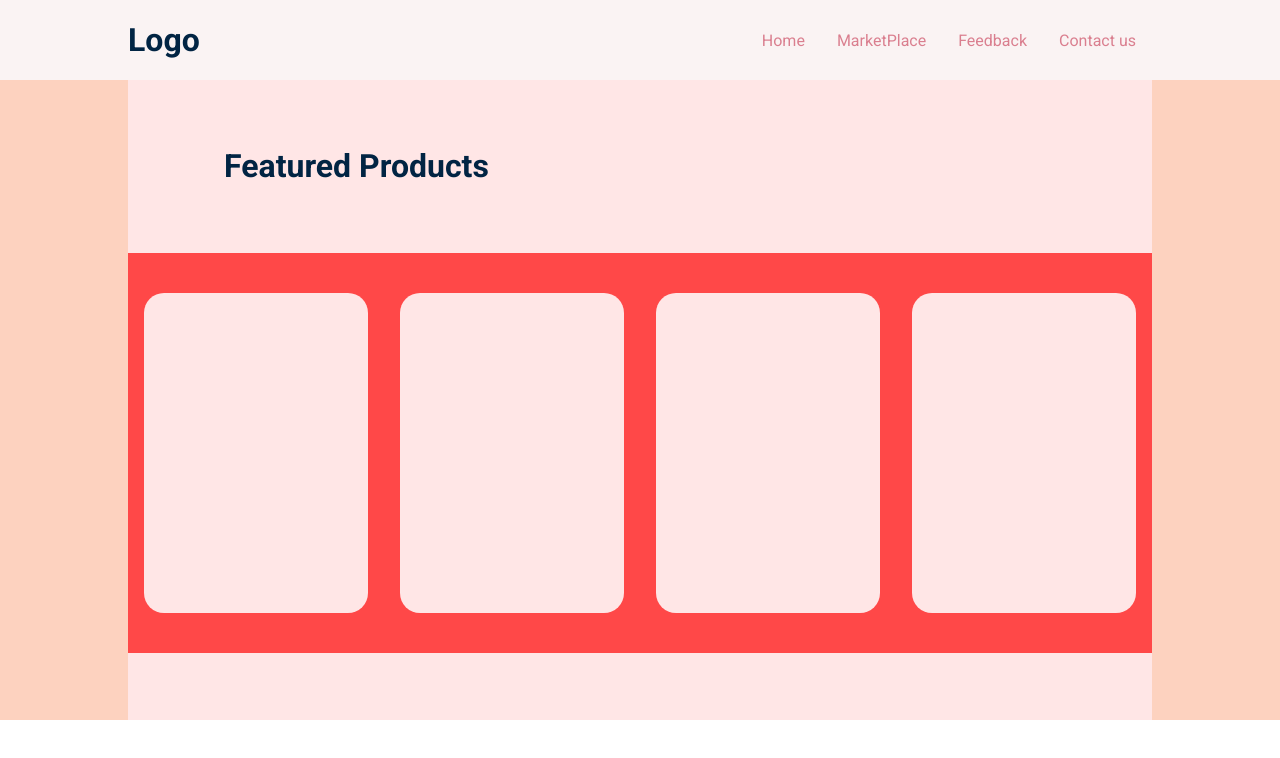
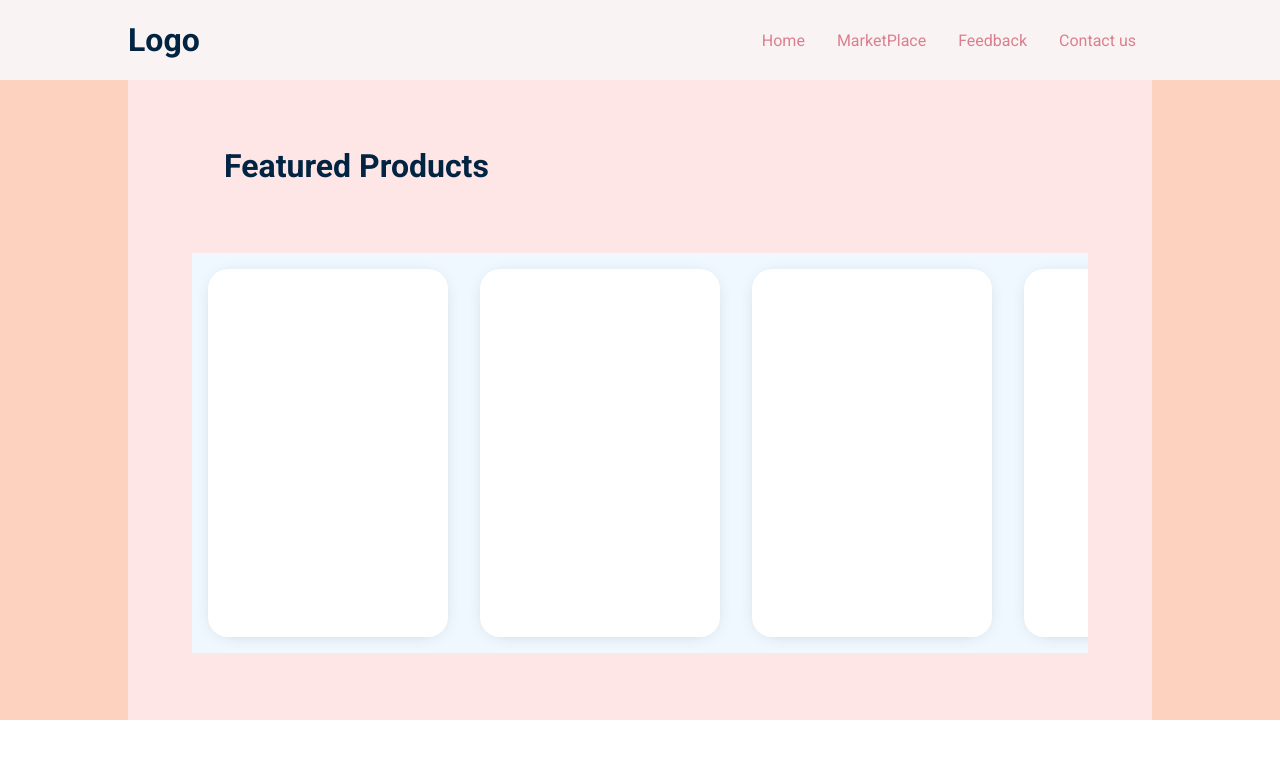
Before and after one commit to gvirus21/veg-heaven, a React (Create React App) app: page / in a window 1280 px wide. Shown: the top 758 px of the page. Built offline with nearby package versions, Linux system fonts and the light colour scheme.

Commit message:
Added horizontal scrollable product cards

```diff
--- a/src/App.css
+++ b/src/App.css
@@ -66,19 +66,29 @@
 
 .ProductContainer {
   height: 25em;
-  max-width: 80vw;
-  background-color: #ff4848;
-  justify-content: center;
-  align-items: center;
+  width: 70vw;
+  margin: 0 auto;
+  background-color: aliceblue;
+  overflow-x: scroll;
+  overflow-y: hidden;
   display: flex;
+  justify-content: flex-start;
+}
+.ProductContainer::-webkit-scrollbar {
+  display: none;
 }
 
 .productCard {
-  height: 20em;
-  width: 15em;
+  min-height: 20em;
+  min-width: 15em;
+  margin: 1em;
+  background-color: #fff;
+  box-shadow: 0px 2px 20px -10px rgba(0, 0, 0, 0.3);
   border-radius: 20px;
-  background-color: #ffe6e6;
-  margin: 1em;
+  display: flex;
+  flex-direction: column;
+  justify-content: center;
+  align-items: center;
 }
 
 * {
--- a/src/scss/HeroSection/HeroSection.scss
+++ b/src/scss/HeroSection/HeroSection.scss
@@ -13,7 +13,6 @@
   display: flex;
   flex-direction: column;
   justify-content: space-evenly;
-  //   align-items: center;
 }
 
 .HeroHeading {
@@ -21,20 +20,31 @@
   display: inline-block;
   margin: 0 3em;
 }
+
 .ProductContainer {
   height: 25em;
-  max-width: 80vw;
-  background-color: #ff4848;
-  justify-content: center;
-  align-items: center;
+  width: 70vw;
+  margin: 0 auto;
+  background-color: aliceblue;
+  overflow-x: scroll;
+  overflow-y: hidden;
+  display: flex;
+  justify-content: flex-start;
 
-  display: flex;
+  &::-webkit-scrollbar {
+    display: none;
+  }
 }
 
 .productCard {
-  height: 20em;
-  width: 15em;
+  min-height: 20em;
+  min-width: 15em;
+  margin: 1em;
+  background-color: #fff;
+  box-shadow: 0px 2px 20px -10px rgba(0, 0, 0, 0.3);
   border-radius: 20px;
-  background-color: #ffe6e6;
-  margin: 1em;
+  display: flex;
+  flex-direction: column;
+  justify-content: center;
+  align-items: center;
 }
```
Also changed, not shown: src/data.json (+0 -23 lines), 1 other file (tests, documents, lock files or other folders).
